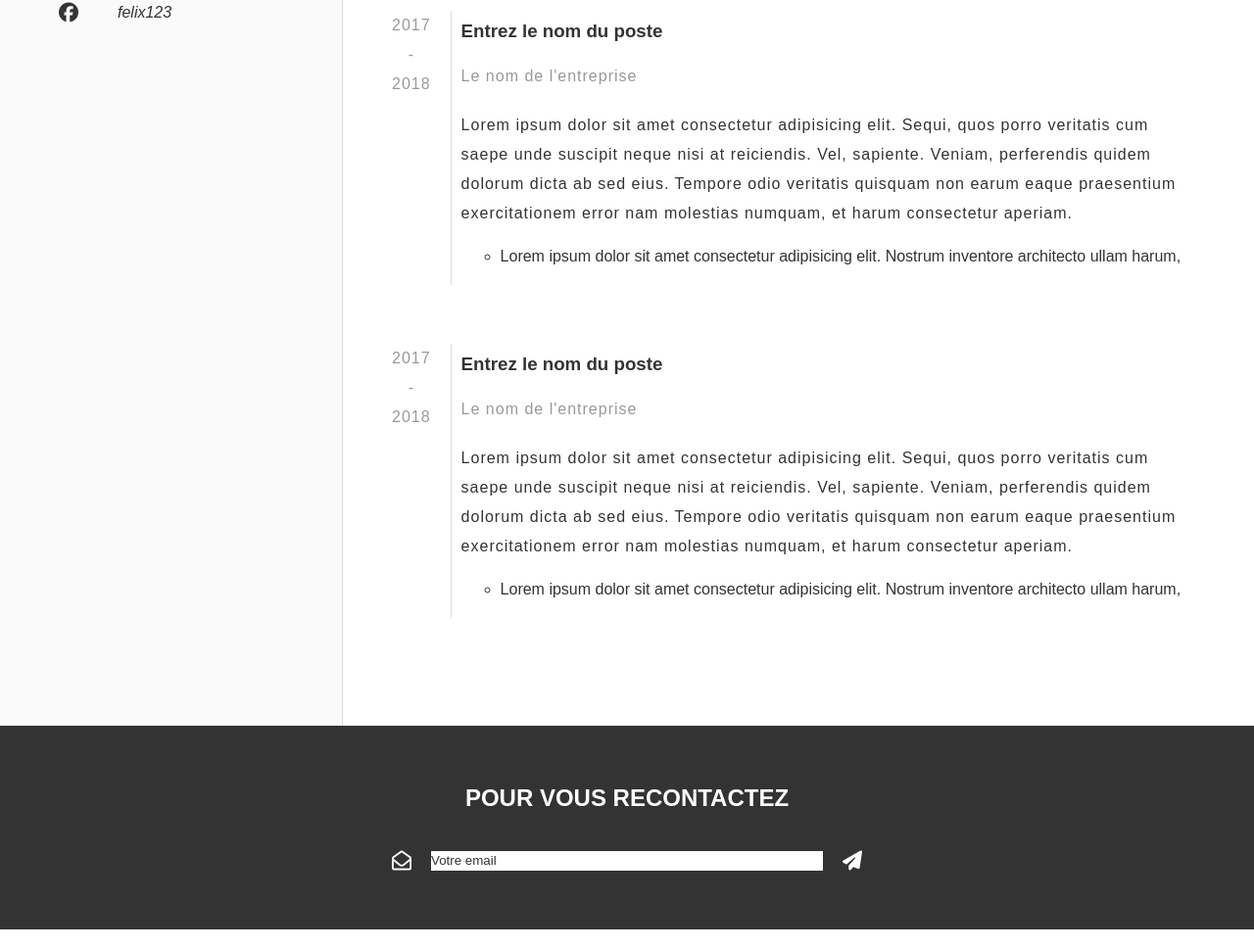
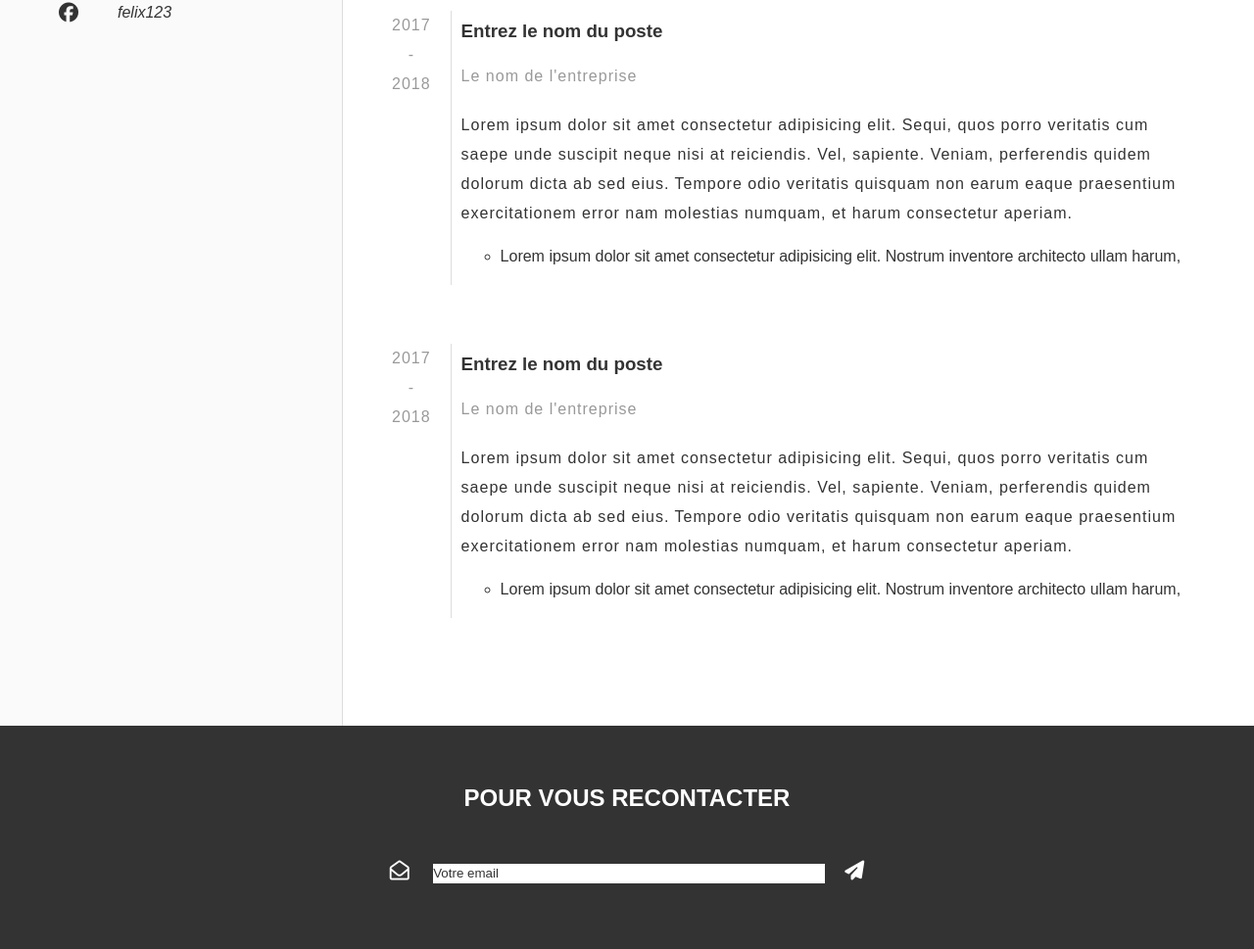
Before and after one commit to kchosingen/htmlcss-chapitre13-netlify, a website: page index.html in a window 1280 px wide. Shown: the part 1367-2336 px from the top of the page at 98% size. Drawn offline with Linux system fonts and the light colour scheme; a web font is replaced by a local one.

Commit message:
ajout de balise p

```diff
--- a/index.html
+++ b/index.html
@@ -187,13 +187,17 @@
         </div>
       </main>
       <footer>
-        <h2 class="title-smail">POUR VOUS RECONTACTEZ</h2>
+        <h2 class="title-smail">POUR VOUS RECONTACTER</h2>
         <form name="contact" method="POST" data-netlify="true">
-          <i class="far fa-envelope-open prefix"></i>
-          <input type="text" name="email" placeholder="Votre email" />
-          <button type="submit">
-            <i class="fas fa-paper-plane postfix"></i>
-          </button>
+          <p>
+            <i class="far fa-envelope-open prefix"></i>
+            <input type="text" name="email" placeholder="Votre email" />
+          </p>
+          <p>
+            <button type="submit">
+              <i class="fas fa-paper-plane postfix"></i>
+            </button>
+          </p>
         </form>
       </footer>
     </div>
```
